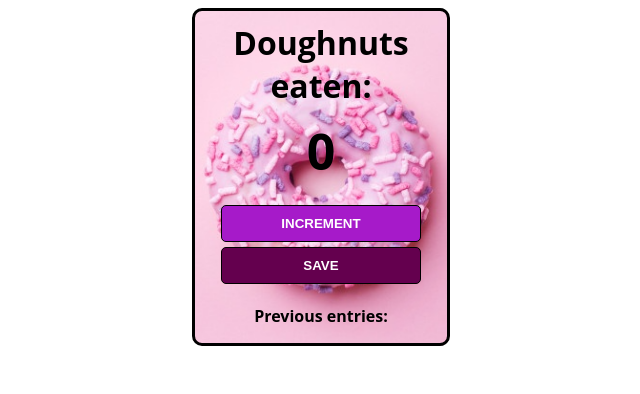
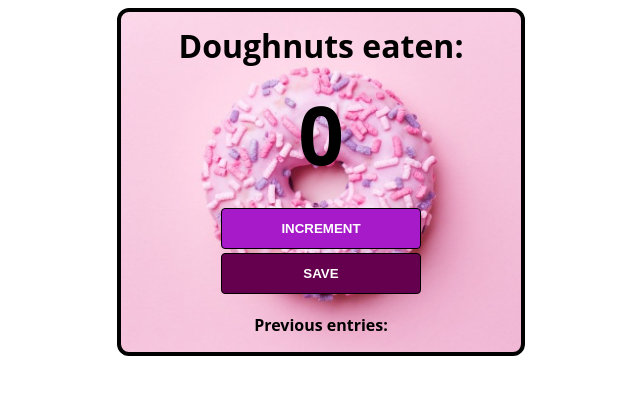
Before and after one commit to DeeaBeatrix/Counter, a plain HTML site: page index.html in a window 1280 px wide. Shown: the whole page, without its empty margins (319-959 px from the left). Drawn offline with Linux system fonts and the light colour scheme.

Commit message:
Update style.css

```diff
--- a/style.css
+++ b/style.css
@@ -7,35 +7,36 @@ body {
 
 .container {
     background: white;
-    max-width: 20%;
-    margin: auto;
-    border: 3px solid black;
-    border-radius: 10px;
+    max-width: 400px;
+    margin-left: auto;
+    margin-right: auto;
+    border: 4px solid black;
+    border-radius: 12px;
     background-image: url("./assets/doghnout.PNG");
     background-size: cover;
     background-position: center;
 }
 
 h1 {
-    margin-top: 10px;
-    margin-bottom: 10px;
+    margin-top: 12px;
+    margin-bottom: 12px;
 }
 
 h2 {
-    font-size: 50px;
+    font-size: 80px;
     margin-top: 0;
     margin-bottom: 20px;
 }
 
 button {
     border: 1px solid black;
-    padding-top: 10px;
-    padding-bottom: 10px;
+    padding-top: 12px;
+    padding-bottom: 12px;
     color: white;
     font-weight: bold;
     width: 200px;
-    margin-bottom: 5px;
-    border-radius: 5px;
+    margin-bottom: 4px;
+    border-radius: 4px;
 }
 
 #increment-btn {
```
